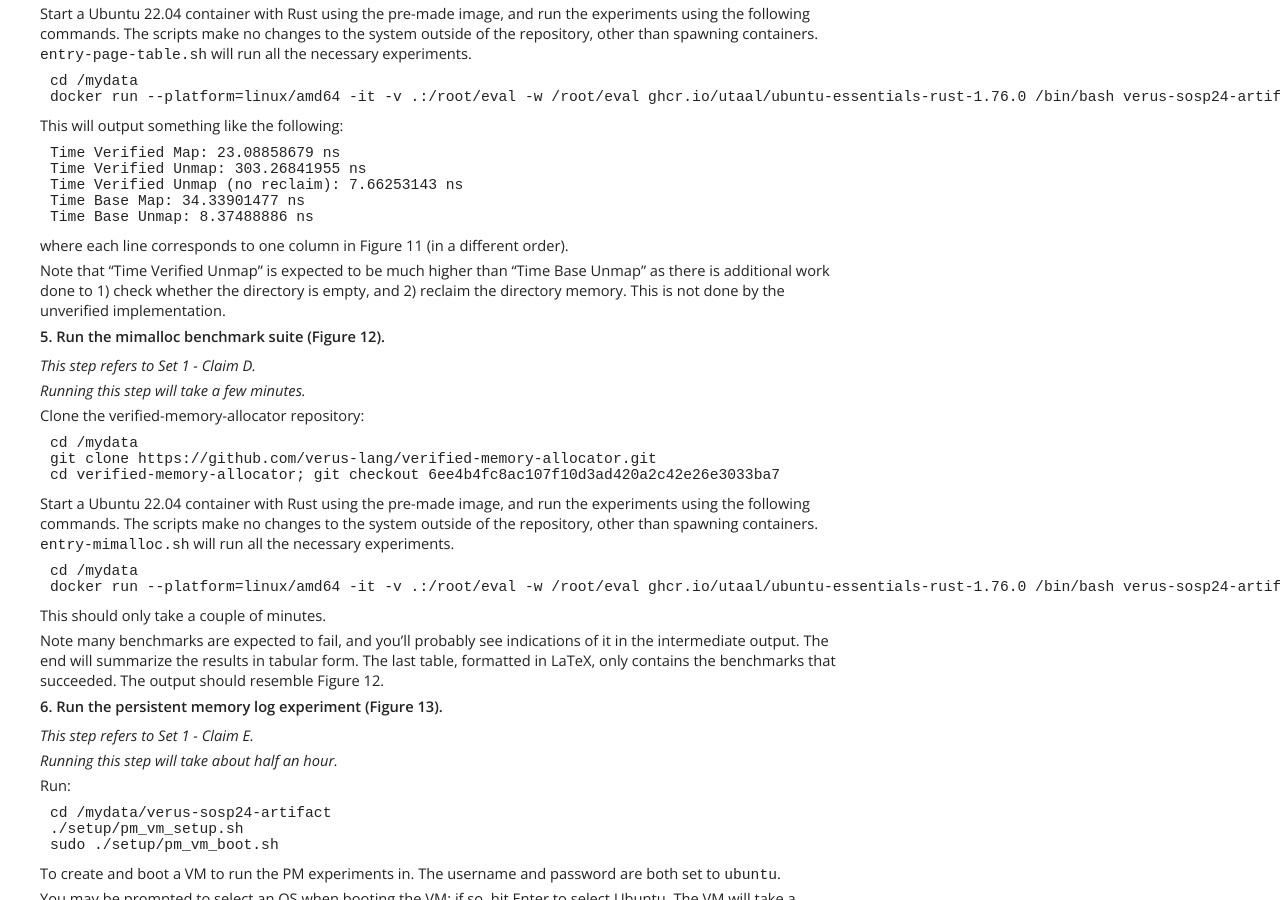
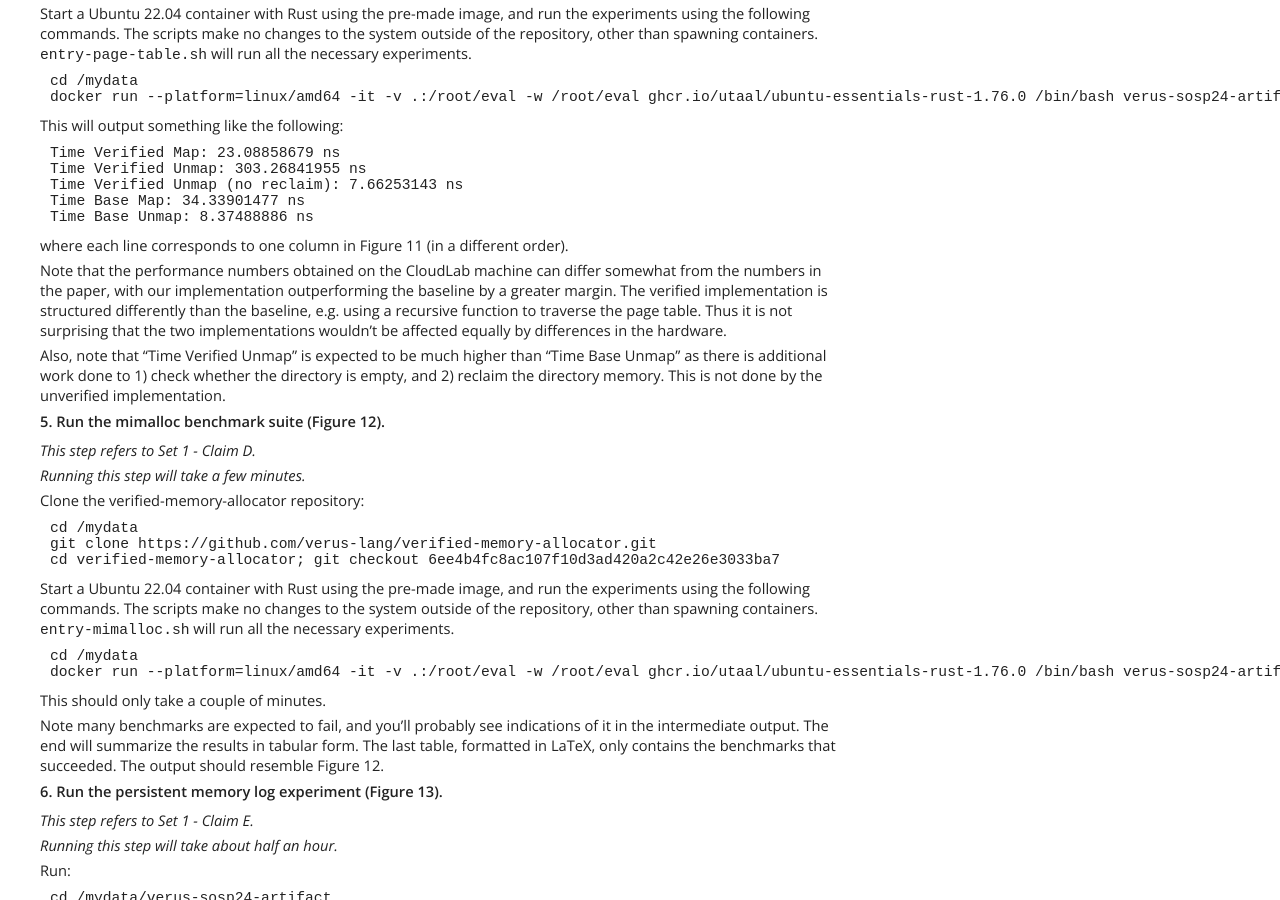
Before and after one commit to verus-lang/paper-sosp24-artifact, a Jekyll site: the page built from site/guide.md, in a window 1280 px wide and 900 px high, scrolled down 4079 px. Built offline with Jekyll 4.4.1, drawn with Linux system fonts in a browser that asks for light colours.

Commit message:
Add the new text to set 1 as well

```diff
--- a/site/guide.md
+++ b/site/guide.md
@@ -283,7 +283,13 @@ Time Base Unmap: 8.37488886 ns
 
 where each line corresponds to one column in Figure 11 (in a different order).
 
-Note that "Time Verified Unmap" is expected to be much higher than "Time Base Unmap" as there
+Note that the performance numbers obtained on the CloudLab machine can differ somewhat from the
+numbers in the paper, with our implementation outperforming the baseline by a greater margin. The
+verified implementation is structured differently than the baseline, e.g. using a recursive function
+to traverse the page table. Thus it is not surprising that the two implementations wouldn't be
+affected equally by differences in the hardware.
+
+Also, note that "Time Verified Unmap" is expected to be much higher than "Time Base Unmap" as there
 is additional work done to 1) check whether the directory is empty, and 2) reclaim the directory memory.
 This is not done by the unverified implementation.
 
```
